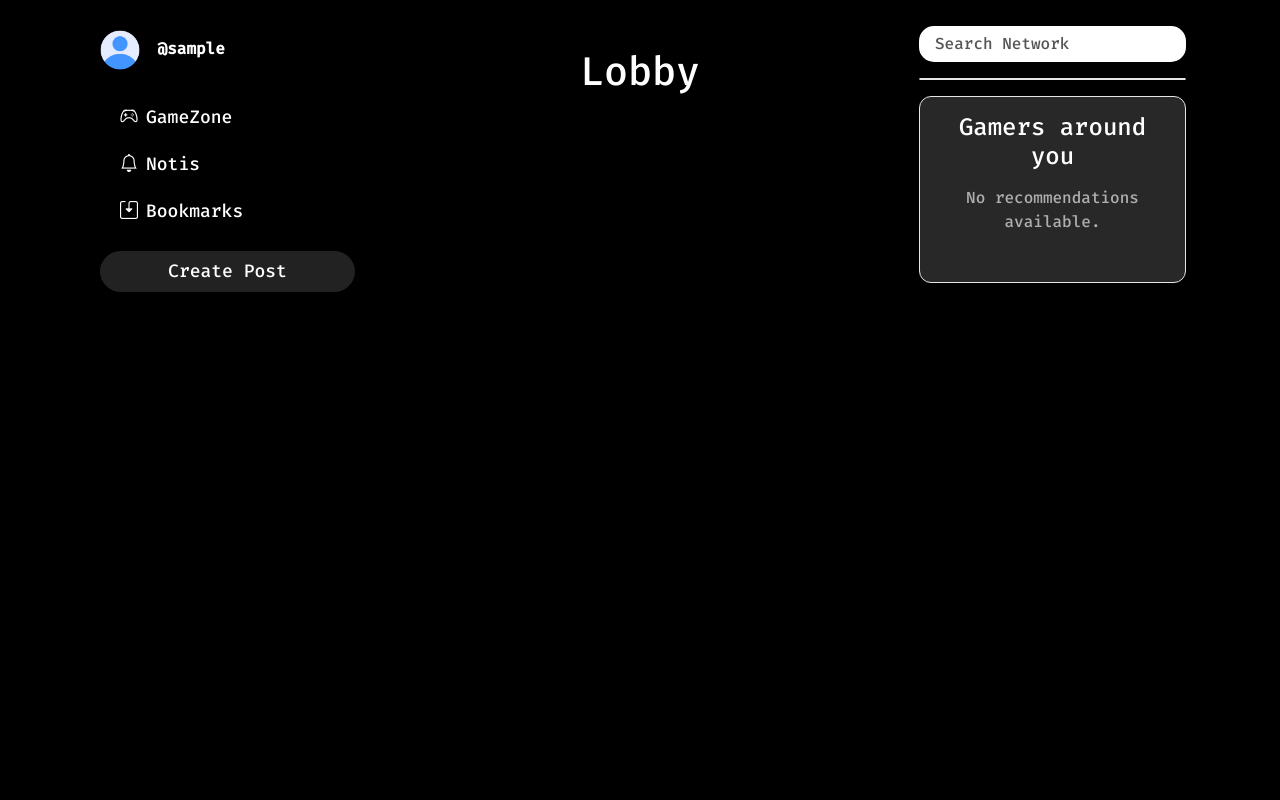
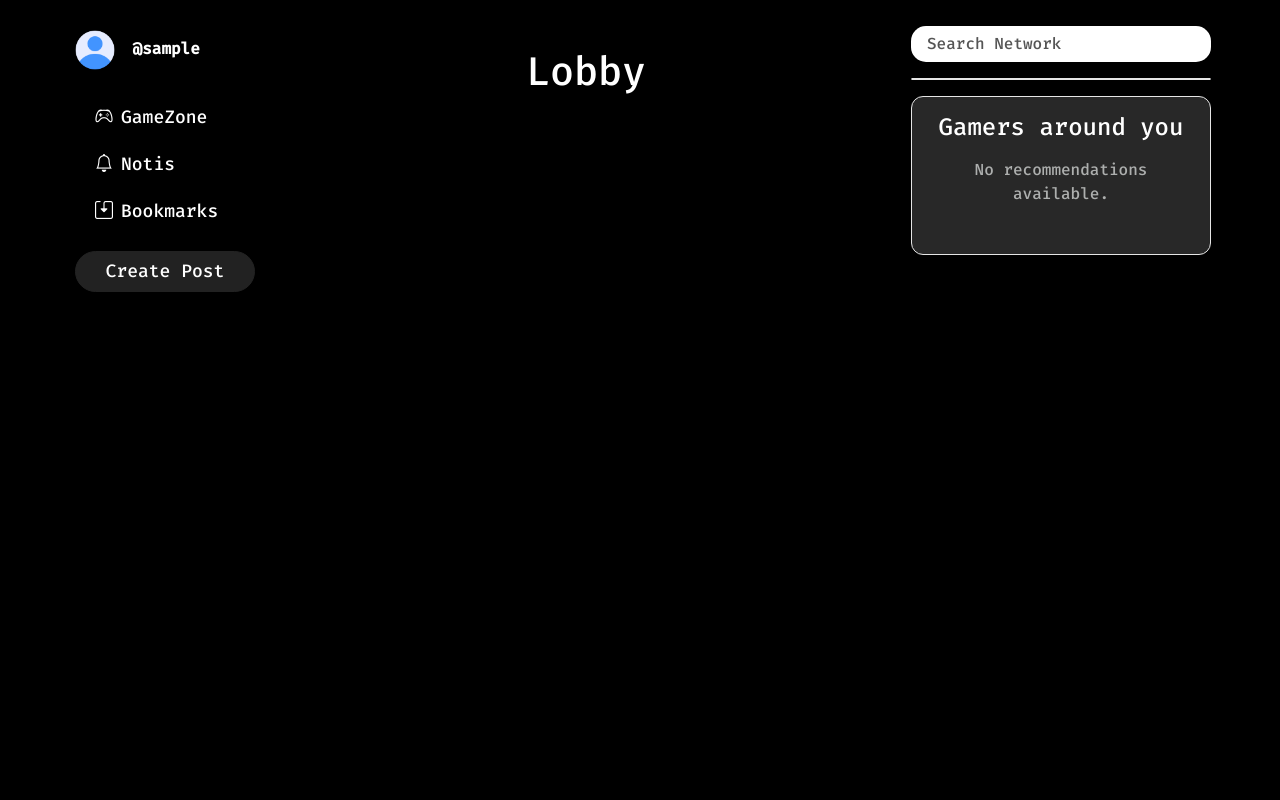
Before and after one commit to mayurgajbhiye4/gamers_hub, a Django app: page / in a window 1280 px wide. Shown: the part 62-862 px from the top of the page. Run offline with Django 5.2, Linux system fonts and the light colour scheme; the visitor is signed in with stand-in values (Sample User, id 1); data comes from the database, SQL or seed files in the repository; data that the repository does not hold is empty; some libraries are stand-ins or nearby versions.

Commit message:
sidebar css

```diff
--- a/network/templates/home.html
+++ b/network/templates/home.html
@@ -42,7 +42,7 @@
 
 <style>
   .app-container {
-    max-width: 1100px;
+    max-width: 1150px;
     margin: 0 auto;
     background-color: #f8f9fa;
     box-sizing: border-box;
@@ -71,6 +71,7 @@
 
   .main-content {
     overflow-y: auto;
+    width: 642px;
   }
 
   .vh-100 {
@@ -85,13 +86,13 @@
   }
 
   .sidebar {
-    max-width: 100%;
+    width: 200px;
     padding: 10px;
     box-sizing: border-box;
   }
 
   .asidebar {
-    max-width: 100%;
+    width: 308px;
     padding: 10px;
     box-sizing: border-box;
   }
```
